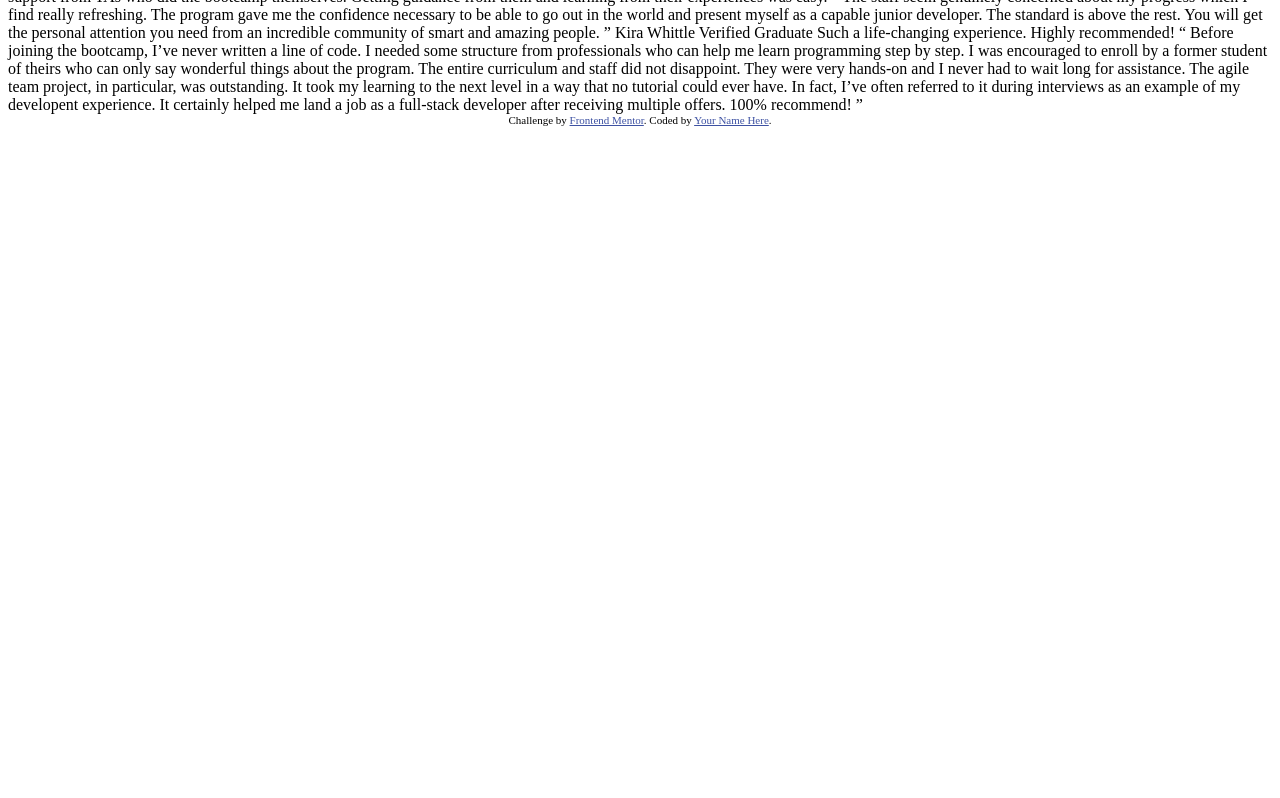
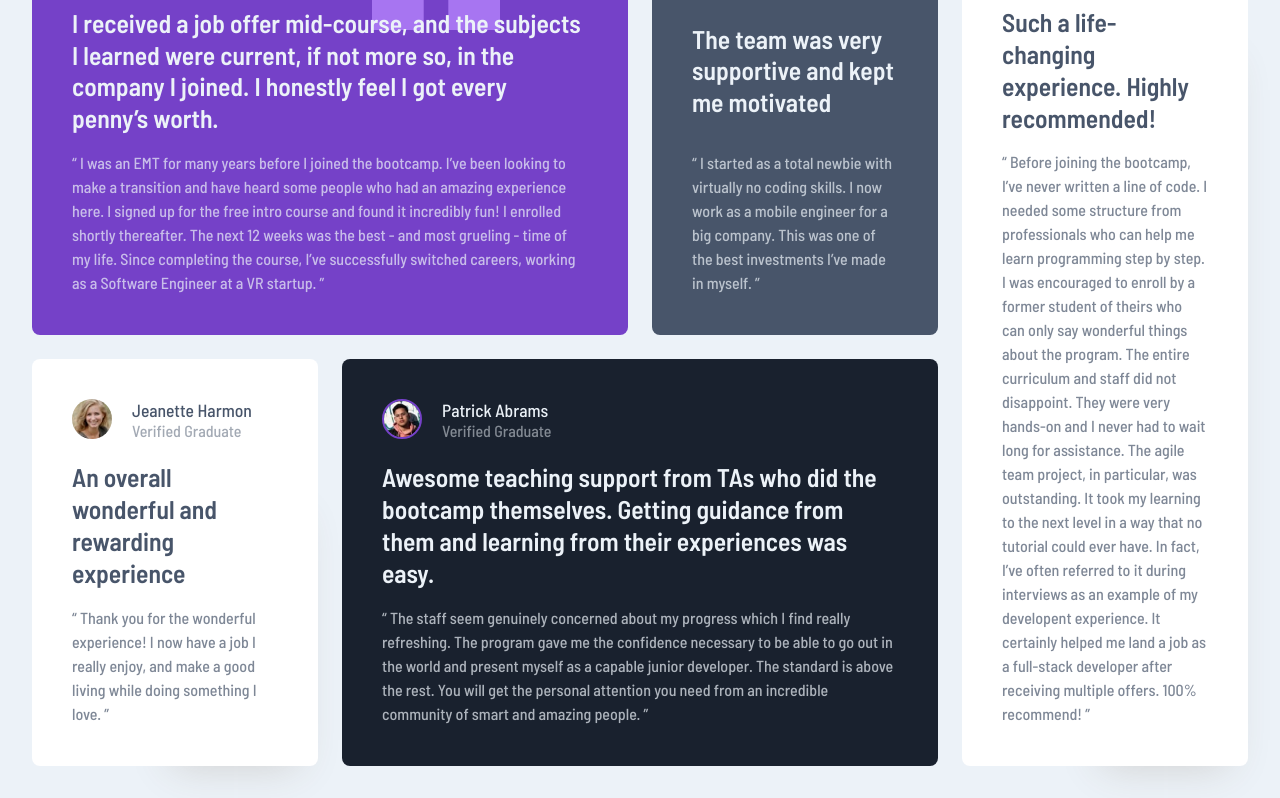
Before and after one commit to neildeo/frontendmentor-testimonials-grid, a plain HTML site: page index.html in a window 1280 px wide. Shown: the part 128-926 px from the top of the page. Before the commit the page ends 800 px from the top, so only its background shows below. Drawn offline with Linux system fonts and the light colour scheme.

Commit message:
first attempt

```diff
--- a/index.html
+++ b/index.html
@@ -1,76 +1,147 @@
 <!DOCTYPE html>
 <html lang="en">
   <head>
-  <meta charset="UTF-8">
-  <meta name="viewport" content="width=device-width, initial-scale=1.0"> <!-- displays site properly based on user's device -->
+    <meta charset="UTF-8" />
+    <meta name="viewport" content="width=device-width, initial-scale=1.0" />
+    <!-- displays site properly based on user's device -->
 
-  <link rel="icon" type="image/png" sizes="32x32" href="./images/favicon-32x32.png">
+    <link
+      rel="icon"
+      type="image/png"
+      sizes="32x32"
+      href="./images/favicon-32x32.png"
+    />
 
     <title>Frontend Mentor | [Challenge Name Here]</title>
 
+    <link rel="stylesheet" href="style.css" />
+
     <!-- Feel free to remove these styles or customise in your own stylesheet 👍 -->
-  <style>
+    <!-- <style>
     .attribution { font-size: 11px; text-align: center; }
     .attribution a { color: hsl(228, 45%, 44%); }
-  </style>
+  </style> -->
   </head>
   <body>
-  Daniel Clifford
-  Verified Graduate
+    <div class="cards">
+      <div class="card card-daniel">
+        <div class="card-header">
+          <div class="card-header-image">
+            <img src="images/image-daniel.jpg" alt="" />
+          </div>
+          <div class="card-header-info">
+            <span class="name">Daniel Clifford</span>
+            <span class="title">Verified Graduate</span>
+          </div>
+        </div>
+        <h2 class="card-body-lead">
+          I received a job offer mid-course, and the subjects I learned were
+          current, if not more so, in the company I joined. I honestly feel I
+          got every penny’s worth.
+        </h2>
+        <p class="card-body-quote">
+          “ I was an EMT for many years before I joined the bootcamp. I’ve been
+          looking to make a transition and have heard some people who had an
+          amazing experience here. I signed up for the free intro course and
+          found it incredibly fun! I enrolled shortly thereafter. The next 12
+          weeks was the best - and most grueling - time of my life. Since
+          completing the course, I’ve successfully switched careers, working as
+          a Software Engineer at a VR startup. ”
+        </p>
+      </div>
+      <div class="card card-jonathan">
+        <div class="card-header">
+          <div class="card-header-image">
+            <img src="images/image-jonathan.jpg" alt="" />
+          </div>
+          <div class="card-header-info">
+            <span class="name">Jonathan Walters</span>
+            <span class="title">Verified Graduate</span>
+          </div>
+        </div>
+        <h2 class="card-body-lead">
+          The team was very supportive and kept me motivated
+        </h2>
+        <p class="card-body-quote">
+          “ I started as a total newbie with virtually no coding skills. I now
+          work as a mobile engineer for a big company. This was one of the best
+          investments I’ve made in myself. ”
+        </p>
+      </div>
+      <div class="card card-jeanette card-shadow">
+        <div class="card-header">
+          <div class="card-header-image">
+            <img src="images/image-jeanette.jpg" alt="" />
+          </div>
+          <div class="card-header-info">
+            <span class="name">Jeanette Harmon</span>
+            <span class="title">Verified Graduate</span>
+          </div>
+        </div>
+        <h2 class="card-body-lead">
+          An overall wonderful and rewarding experience
+        </h2>
+        <p class="card-body-quote">
+          “ Thank you for the wonderful experience! I now have a job I really
+          enjoy, and make a good living while doing something I love. ”
+        </p>
+      </div>
+      <div class="card card-patrick">
+        <div class="card-header">
+          <div class="card-header-image">
+            <img src="images/image-patrick.jpg" alt="" />
+          </div>
+          <div class="card-header-info">
+            <span class="name">Patrick Abrams</span>
+            <span class="title">Verified Graduate</span>
+          </div>
+        </div>
+        <h2 class="card-body-lead">
+          Awesome teaching support from TAs who did the bootcamp themselves.
+          Getting guidance from them and learning from their experiences was
+          easy.
+        </h2>
+        <p class="card-body-quote">
+          “ The staff seem genuinely concerned about my progress which I find
+          really refreshing. The program gave me the confidence necessary to be
+          able to go out in the world and present myself as a capable junior
+          developer. The standard is above the rest. You will get the personal
+          attention you need from an incredible community of smart and amazing
+          people. ”
+        </p>
+      </div>
+      <div class="card card-kira card-shadow">
+        <div class="card-header">
+          <div class="card-header-image">
+            <img src="images/image-kira.jpg" alt="" />
+          </div>
+          <div class="card-header-info">
+            <span class="name">Kira Whittle</span>
+            <span class="title">Verified Graduate</span>
+          </div>
+        </div>
+        <h2 class="card-body-lead">
+          Such a life-changing experience. Highly recommended!
+        </h2>
+        <p class="card-body-quote">
+          “ Before joining the bootcamp, I’ve never written a line of code. I
+          needed some structure from professionals who can help me learn
+          programming step by step. I was encouraged to enroll by a former
+          student of theirs who can only say wonderful things about the program.
+          The entire curriculum and staff did not disappoint. They were very
+          hands-on and I never had to wait long for assistance. The agile team
+          project, in particular, was outstanding. It took my learning to the
+          next level in a way that no tutorial could ever have. In fact, I’ve
+          often referred to it during interviews as an example of my developent
+          experience. It certainly helped me land a job as a full-stack
+          developer after receiving multiple offers. 100% recommend! ”
+        </p>
+      </div>
+    </div>
 
-  I received a job offer mid-course, and the subjects I learned were current, if not more so,
-  in the company I joined. I honestly feel I got every penny’s worth.
-
-  “ I was an EMT for many years before I joined the bootcamp. I’ve been looking to make a
-  transition and have heard some people who had an amazing experience here. I signed up
-  for the free intro course and found it incredibly fun! I enrolled shortly thereafter.
-  The next 12 weeks was the best - and most grueling - time of my life. Since completing
-  the course, I’ve successfully switched careers, working as a Software Engineer at a VR startup. ”
-
-  Jonathan Walters
-  Verified Graduate
-
-  The team was very supportive and kept me motivated
-
-  “ I started as a total newbie with virtually no coding skills. I now work as a mobile engineer
-  for a big company. This was one of the best investments I’ve made in myself. ”
-
-  Jeanette Harmon
-  Verified Graduate
-
-  An overall wonderful and rewarding experience
-
-  “ Thank you for the wonderful experience! I now have a job I really enjoy, and make a good living
-  while doing something I love. ”
-
-  Patrick Abrams
-  Verified Graduate
-
-  Awesome teaching support from TAs who did the bootcamp themselves. Getting guidance from them and
-  learning from their experiences was easy.
-
-  “ The staff seem genuinely concerned about my progress which I find really refreshing. The program
-  gave me the confidence necessary to be able to go out in the world and present myself as a capable
-  junior developer. The standard is above the rest. You will get the personal attention you need from
-  an incredible community of smart and amazing people. ”
-
-  Kira Whittle
-  Verified Graduate
-
-  Such a life-changing experience. Highly recommended!
-
-  “ Before joining the bootcamp, I’ve never written a line of code. I needed some structure from
-  professionals who can help me learn programming step by step. I was encouraged to enroll by a former
-  student of theirs who can only say wonderful things about the program. The entire curriculum and staff
-  did not disappoint. They were very hands-on and I never had to wait long for assistance. The agile team
-  project, in particular, was outstanding. It took my learning to the next level in a way that no tutorial
-  could ever have. In fact, I’ve often referred to it during interviews as an example of my developent
-  experience. It certainly helped me land a job as a full-stack developer after receiving multiple offers.
-  100% recommend! ”
-
-  <div class="attribution">
+    <!-- <div class="attribution">
     Challenge by <a href="https://www.frontendmentor.io?ref=challenge" target="_blank">Frontend Mentor</a>.
     Coded by <a href="#">Your Name Here</a>.
-  </div>
+  </div> -->
   </body>
 </html>
--- /dev/null
+++ b/style.css
@@ -0,0 +1,177 @@
+@import url("https://fonts.googleapis.com/css2?family=Barlow+Semi+Condensed:wght@500;600&display=swap");
+
+/* TODO */
+
+/* Box shadow on white cards */
+
+/* || RESET */
+
+*,
+*::before,
+*::after {
+  margin: 0;
+  padding: 0;
+  box-sizing: border-box;
+}
+
+img {
+  max-width: 100%;
+}
+
+/* || VARIABLES */
+
+:root {
+  font-size: 13px;
+
+  /* Typography */
+
+  --ff-body: "Barlow Semi Condensed", sans-serif;
+  --fw-normal: 500;
+  --fw-bold: 600;
+
+  /* Colours */
+  --col-neutral-300: hsl(0, 0%, 81%);
+  --col-neutral-200: hsl(210, 46%, 95%);
+  --col-primary-400: hsl(263, 55%, 52%);
+  --col-primary-600: hsl(217, 19%, 35%);
+  --col-primary-800: hsl(219, 29%, 14%);
+  --col-primary-100: hsl(0, 0%, 100%);
+}
+
+/* || GENERAL STYLES */
+
+body {
+  display: grid;
+  place-content: center;
+  min-height: 100vh;
+  font-family: var(--ff-body);
+  font-weight: var(--fw-normal);
+  line-height: 1.5;
+  background-color: var(--col-neutral-200);
+}
+
+.cards {
+  margin: 6rem 2rem;
+  display: grid;
+  grid-auto-flow: row;
+  gap: 1.5rem;
+}
+
+.card {
+  border-radius: 0.5em;
+  max-width: 30rem;
+  padding: 2.5rem;
+  display: flex;
+  flex-direction: column;
+  gap: 1rem;
+}
+
+.card-header {
+  display: flex;
+  gap: 1.25rem;
+}
+
+.card-header-info {
+  display: flex;
+  flex-direction: column;
+  justify-content: start;
+  line-height: 1.25;
+}
+
+.card-header-info .name {
+  font-size: 1.1em;
+}
+
+.card-header-info .title {
+  opacity: 50%;
+}
+
+.card-header-image img {
+  border-radius: 50%;
+  height: 2.5rem;
+}
+
+.card-body-lead {
+  line-height: 1.25;
+  font-size: 1.6rem;
+}
+
+.card-body-quote {
+  opacity: 70%;
+}
+
+/* || SPECIFIC STYLES */
+
+.card-daniel {
+  background-image: url(images/bg-pattern-quotation.svg);
+  background-repeat: no-repeat;
+  background-position: calc(100% - 2rem) top;
+  background-color: var(--col-primary-400);
+  color: var(--col-neutral-200);
+}
+
+.card-daniel img {
+  border: 2px solid hsl(263, 55%, 66%);
+}
+
+.card-jonathan {
+  background-color: var(--col-primary-600);
+  color: var(--col-neutral-200);
+}
+
+.card-jeanette {
+  background-color: var(--col-primary-100);
+  color: var(--col-primary-600);
+}
+
+.card-patrick {
+  background-color: var(--col-primary-800);
+  color: var(--col-neutral-200);
+}
+
+.card-patrick img {
+  border: 2px solid var(--col-primary-400);
+}
+
+.card-kira {
+  background-color: var(--col-primary-100);
+  color: var(--col-primary-600);
+}
+
+.card-shadow {
+  box-shadow: 60px 80px 40px -80px var(--col-neutral-300);
+}
+
+/* || MEDIA QUERIES */
+
+@media (min-width: 80rem) {
+  :root {
+    font-size: 16px;
+  }
+
+  .cards {
+    margin: 2rem 2rem;
+    grid-template-columns: repeat(4, 1fr);
+    max-width: 90rem;
+  }
+
+  .card {
+    max-width: 100%;
+    justify-content: space-between;
+  }
+
+  .card-daniel {
+    grid-column: 1 / 3;
+    background-position: calc(100% - 8rem) top;
+    background-size: 8rem;
+  }
+
+  .card-kira {
+    grid-column: 4 / 5;
+    grid-row: 1 / 3;
+  }
+
+  .card-patrick {
+    grid-column: 2 / 4;
+  }
+}
```
Lines whose indentation alone changed are shown as unchanged.
